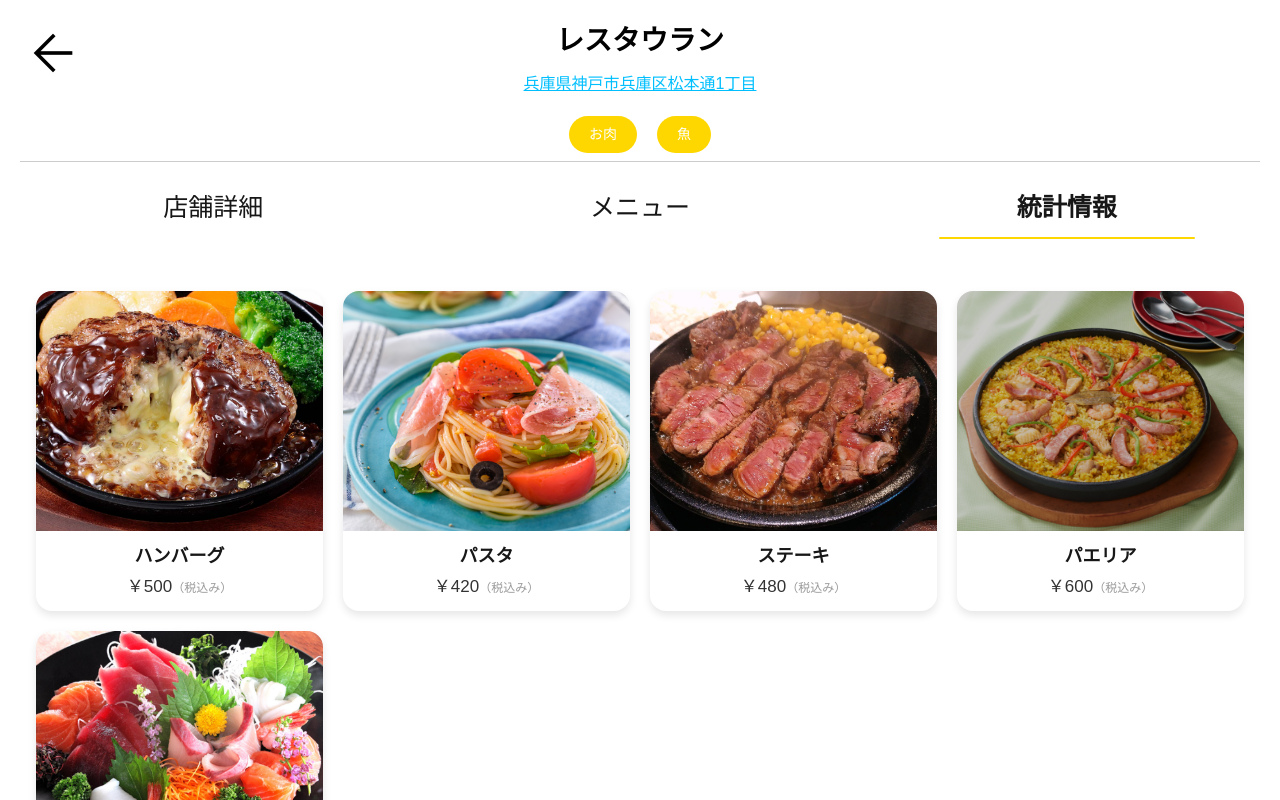
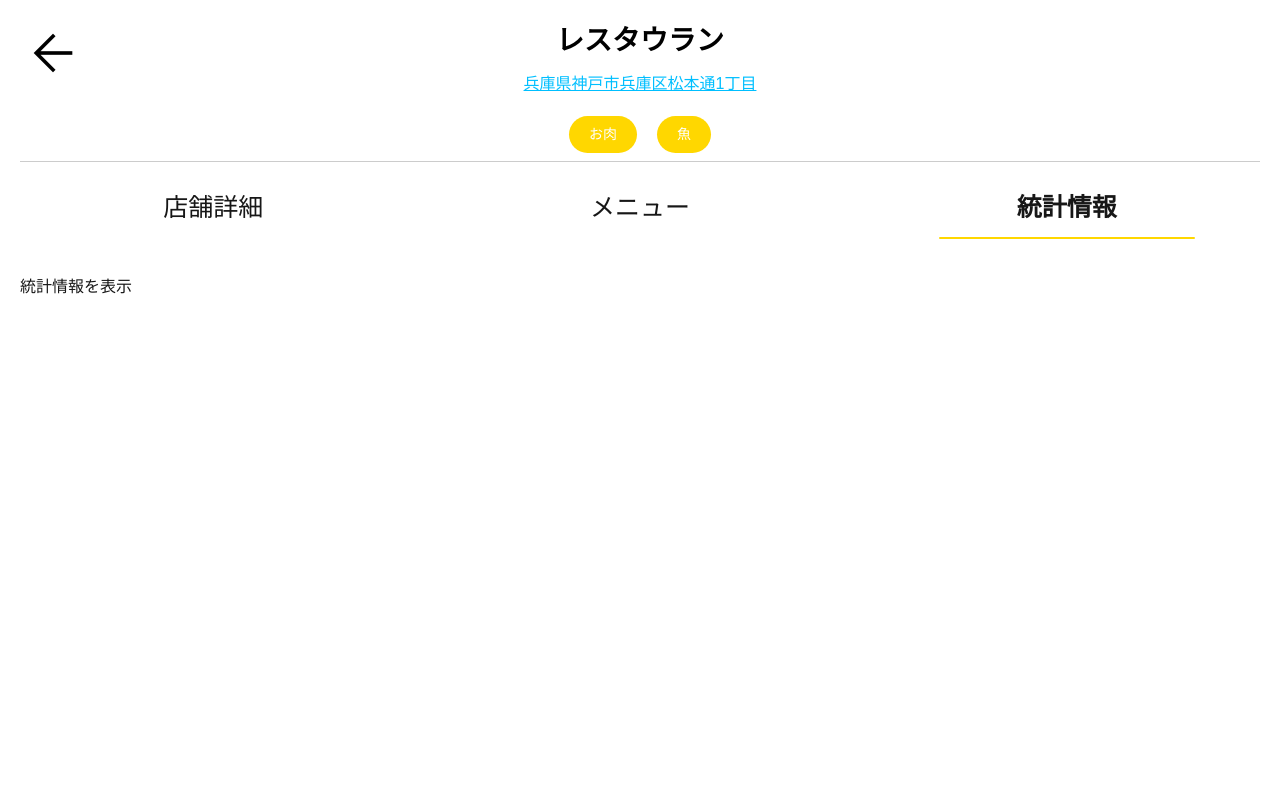
Before and after one commit to prodex2025/frontend, a Next.js app: page /owner/dashboard/1 in a window 1280 px wide. Both pictures are taken after a click on the button "統計情報". Built offline with nearby package versions, Linux system fonts and the light colour scheme; no server answers.

Commit message:
詳細画面の作成

```diff
--- a/src/app/owner/dashboard/[id]/page.jsx
+++ b/src/app/owner/dashboard/[id]/page.jsx
@@ -12,6 +12,7 @@ import ShopInfo from '@/components/atoms/ShopInfo';        // 店舗情報を表
 import CategoryTag from '@/components/atoms/CategoryTag'; // カテゴリータグコンポーネント
 import StoreDetailTab from '@/components/atoms/StoreDetailTab';     //詳細タブ用コンポーネント
 import StoreMenuTab from '@/components/atoms/StoreMenuTab'; // メニュータブ用コンポーネント
+import StoreStatisticsTab from '@/components/atoms/StoreStatisticsTab'; // 統計情報用コンポーネント
 
 export default function StoreDetailPage() {
 
@@ -109,7 +110,7 @@ export default function StoreDetailPage() {
       {/* ここに画像・地図・レビューなどが入る想定 */}
       {activeTab === 'detail' && <StoreDetailTab restaurant={restaurant} />}
       {activeTab === 'menu' && <StoreMenuTab restaurant={restaurant} />}
-      {activeTab === 'statistics' && <StoreMenuTab restaurant={restaurant} />}
+      {activeTab === 'statistics' && <StoreStatisticsTab restaurant={restaurant} />}
     </div>
 
   </div>
--- /dev/null
+++ b/src/components/atoms/StoreStatisticsTab.jsx
@@ -0,0 +1,13 @@
+import React from 'react';
+import styles from '@/styles/StoreStatisticsTab.module.css';
+import { dishes } from '@/data/mockData'; // モックデータから経営情報を取得
+
+export default function StoreStatisticsTab({ restaurant }) {
+  if (!restaurant) return null;
+
+  return (
+    <div className={styles.statisticsContainer}>
+      <h1>統計情報を表示</h1>
+    </div>
+  );
+}
```
Also changed, not shown: src/styles/storeStatisticsTab.module.css (added).
